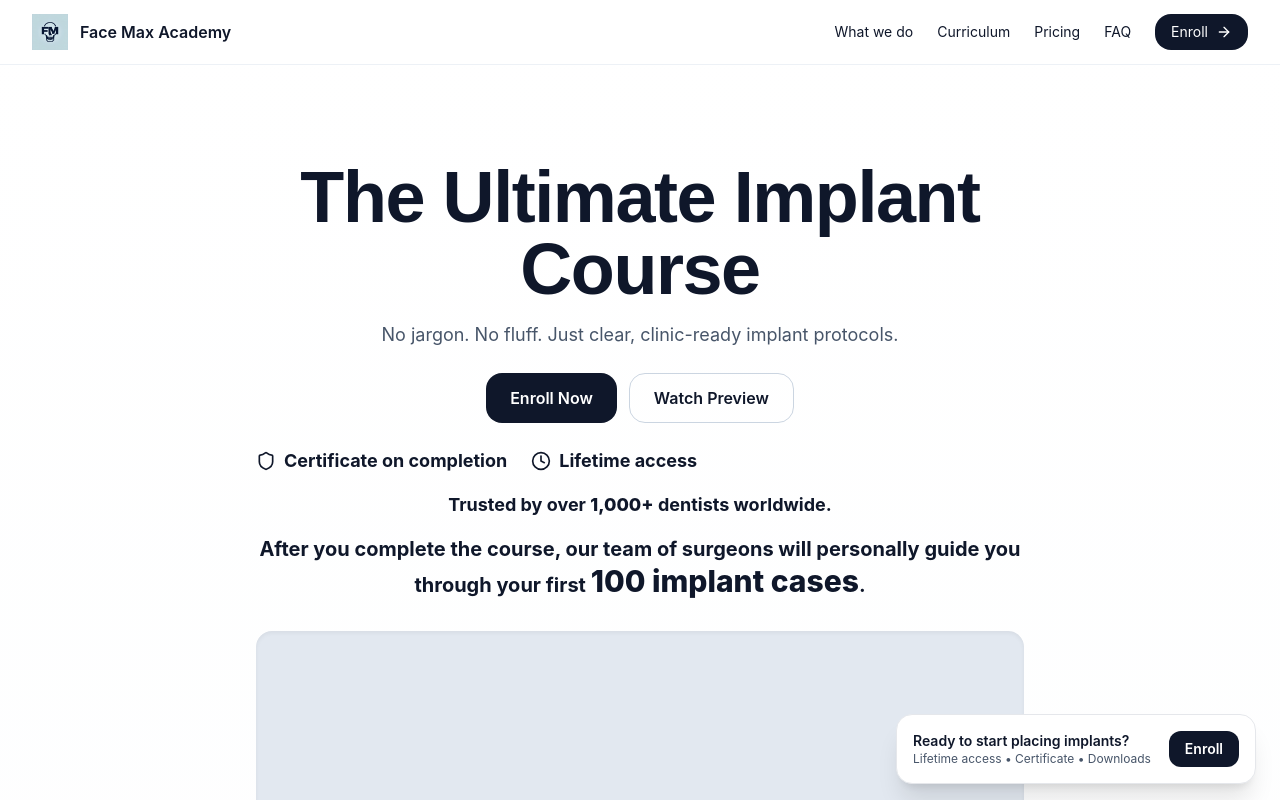
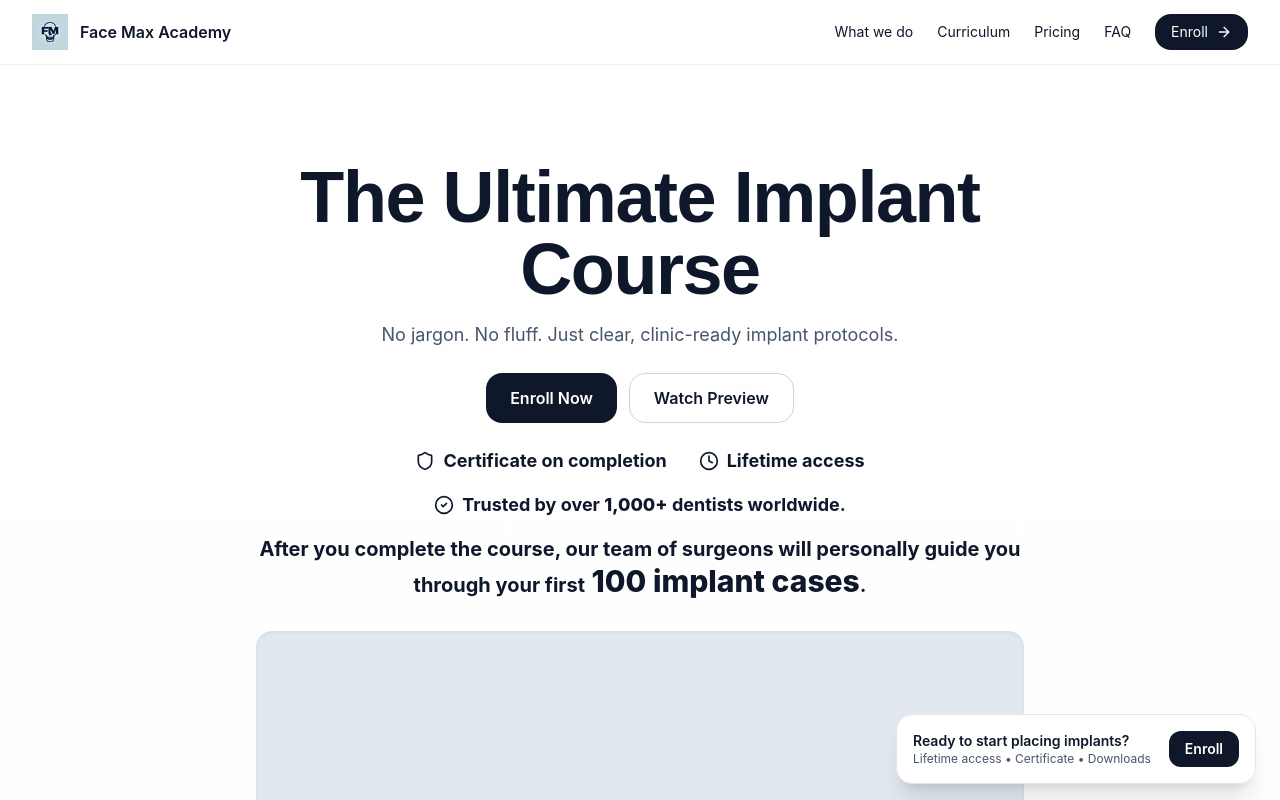
Before and after one commit to shubham4289/face-max-landing, a Next.js app: page / in a window 1280 px wide. Shown: the top 800 px of the page. Built offline with nearby package versions, Linux system fonts and the light colour scheme.

Commit message:
Update page.tsx

```diff
--- a/app/page.tsx
+++ b/app/page.tsx
@@ -188,18 +188,28 @@ export default function Page() {
         </a>
       </div>
 
-      {/* Badges */}
-      <div className="mt-6 flex items-center gap-6 text-base md:text-lg font-bold font-headline text-slate-900">
-  <div className="flex items-center gap-2"><Shield className="w-5 h-5"/> Certificate on completion</div>
-  <div className="flex items-center gap-2"><Clock className="w-5 h-5"/> Lifetime access</div>
+     {/* Course Info Badges */}
+<div className="mt-6 flex flex-wrap items-center justify-center gap-x-8 gap-y-3 text-base md:text-lg font-bold font-headline text-slate-900">
+  <div className="flex items-center gap-2">
+    <Shield className="w-5 h-5" aria-hidden />
+    <span>Certificate on completion</span>
+  </div>
+  <div className="flex items-center gap-2">
+    <Clock className="w-5 h-5" aria-hidden />
+    <span>Lifetime access</span>
+  </div>
 </div>
 
-<div className="mt-4 text-base md:text-lg font-bold font-headline text-slate-900">
-  Trusted by over <span className="font-extrabold">1,000+</span> dentists worldwide.
+{/* Trusted By */}
+<div className="mt-4 flex items-center justify-center gap-2 text-base md:text-lg font-bold font-headline text-slate-900">
+  <CheckCircle2 className="w-5 h-5" aria-hidden />
+  <span>Trusted by over <span className="font-extrabold">1,000+</span> dentists worldwide.</span>
 </div>
 
-<div className="mt-4 text-lg md:text-xl font-bold font-headline text-slate-900">
-  After you complete the course, our team of surgeons will personally guide you through your first <span className="text-2xl md:text-3xl font-extrabold">100 implant cases</span>.
+{/* Bonus Line */}
+<div className="mt-4 text-lg md:text-xl font-bold font-headline text-slate-900 text-center">
+  After you complete the course, our team of surgeons will personally guide you through your first
+  <span className="text-2xl md:text-3xl font-extrabold"> 100 implant cases</span>.
 </div>
 
 
```
